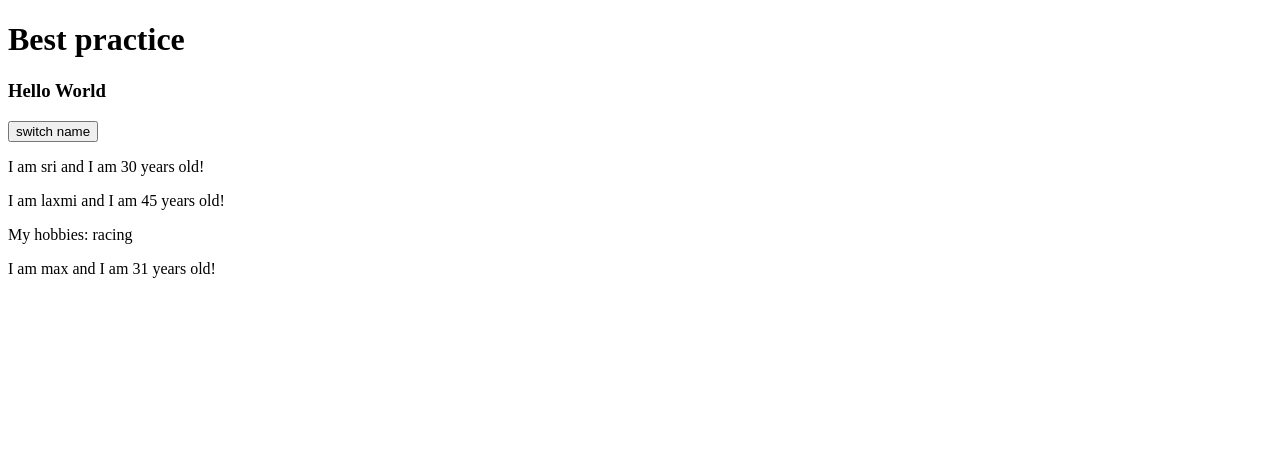
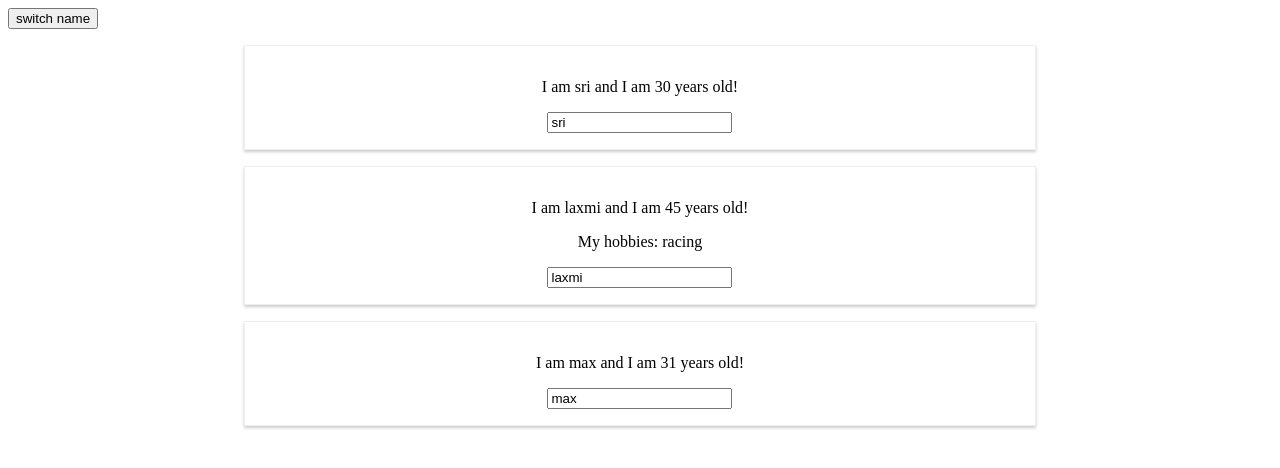
Before and after one commit to SRILAKSHMI576/React_Learnigs, a React (Create React App) app: page / in a window 1280 px wide. Shown: the top 468 px of the page. Built offline with nearby package versions, Linux system fonts and the light colour scheme.

Commit message:
Apply styles

```diff
--- a/src/App.js
+++ b/src/App.js
@@ -24,11 +24,18 @@ class App extends React.Component {
       ]
     });
   };
+  nameChangeHandler = event => {
+    this.setState({
+      person: [
+        { name: event.target.value, age: 60 },
+        { name: "laxmi", age: 45 },
+        { name: "max", age: 35 }
+      ]
+    });
+  };
   render() {
     return (
       <div className="App">
-        <h1>Best practice</h1>
-        <h3>Hello World</h3>
         {/* <SpaceX /> */}
         {/* <PropsExample name="Addition: " num={3 + 4}>
         <p>This is children Component</p>
@@ -69,6 +76,7 @@ class App extends React.Component {
           name={this.state.person[1].name}
           age={this.state.person[1].age}
           click={this.switchHandler.bind(this, "SRILAKSHMI")}
+          change={this.nameChangeHandler}
         >
           My hobbies: racing
         </PersonDetails>
--- /dev/null
+++ b/src/UdemyCourse/PersonDetails.css
@@ -0,0 +1,8 @@
+.Person {
+  width: 60%;
+  margin: 16px auto;
+  text-align: center;
+  border: 1px solid #eee;
+  box-shadow: 0 2px 3px #ccc;
+  padding: 16px;
+}
--- a/src/UdemyCourse/PersonDetails.js
+++ b/src/UdemyCourse/PersonDetails.js
@@ -1,13 +1,19 @@
 import React from "react";
+import "./PersonDetails.css";
 
 class PersonDetails extends React.Component {
   render() {
     return (
-      <div>
+      <div className="Person">
         <p>
           I am {this.props.name} and I am {this.props.age} years old!
         </p>
         <p onClick={this.props.click}>{this.props.children}</p>
+        <input
+          type="text"
+          onChange={this.props.change}
+          value={this.props.name}
+        />
       </div>
     );
   }
```
